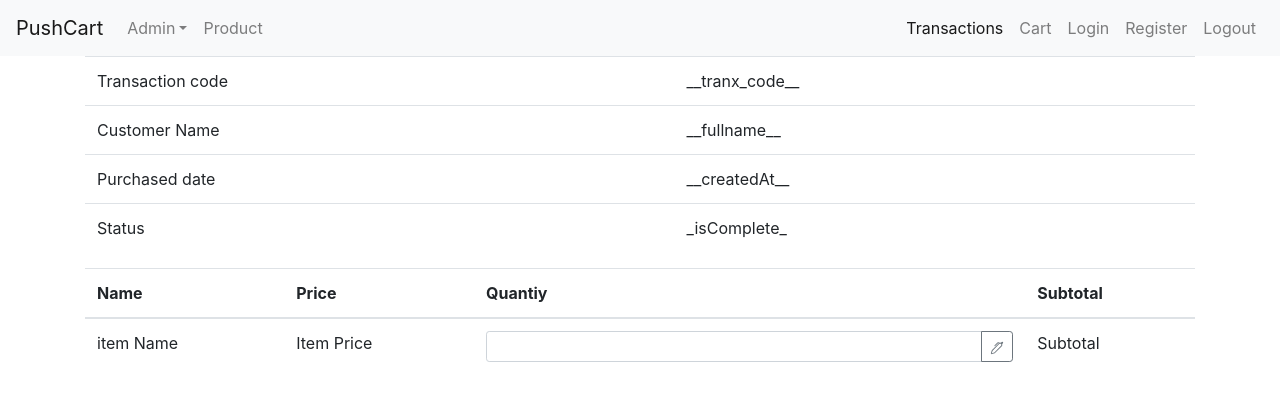
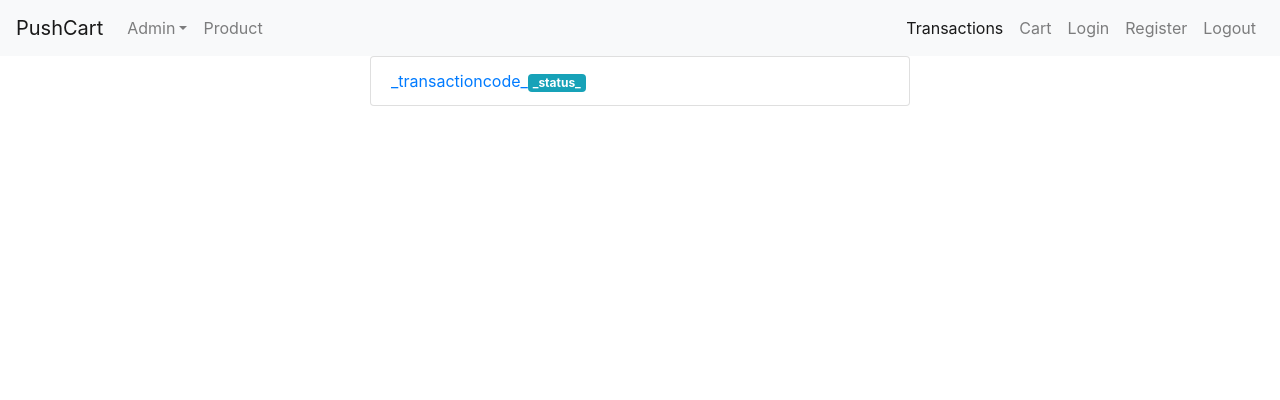
Before and after one commit to MaryDiolas1006/WorldVision-frontEnd-tech-test, a React (Create React App) app: page /transactions in a window 1280 px wide. Shown: the top 400 px of the page. Built offline with nearby package versions, Linux system fonts and the light colour scheme.

Commit message:
create transaction page and single transaction page

```diff
--- a/src/App.js
+++ b/src/App.js
@@ -7,6 +7,7 @@ import EditForm from './components/EditForm';
 import Product from './components/Product';
 import Cart from './components/Cart';
 import Transaction from './components/Transaction';
+import TransactionSingle from './components/TransactionSingle';
 import MainNav from './components/MainNav';
 import {
   BrowserRouter as Router,
@@ -41,8 +42,12 @@ const App = () => {
       <Cart />
       </Route>
 
-      <Route path='/transactions'>
+      <Route exact path='/transactions'>
       <Transaction />
+      </Route>
+
+       <Route exact path='/transactions/:id'>
+      <TransactionSingle />
       </Route>
 
       <Route exact path='/products/:id'>
--- a/src/components/Transaction.js
+++ b/src/components/Transaction.js
@@ -1,48 +1,27 @@
 import React from 'react';
-import TableProduct from './partials/TableProduct';
-
-const Transaction = () => {
-    return (
-        <div className="container">
-            <div className="row">
-                <div className="col-12">
-
-                    {/* Transaction headers */}
-                    <table className="table">
-                        <tbody>
-                            {/* transaction code */}
-                            <tr>
-                                <td>Transaction code</td>
-                                <td>__tranx_code__</td>
-                            </tr>
-                            {/* customer */}
-                            <tr>
-                                <td>Customer Name</td>
-                                <td>__fullname__</td>
-                            </tr>
+import {Link} from 'react-router-dom';
 
 
-                            {/* purchased date */}
-                            <tr>
-                                <td>Purchased date</td>
-                                <td>__createdAt__</td>
-                            </tr>
+const Transaction = (props) => {
+  return (
+    <div className="container">
+    	<div className="row">
+    		<div className="col-12 col-md-8 col-lg-6 mx-auto">
 
-                            {/* status */}
-                            <tr>
-                                <td>Status</td>
-                                <td>_isComplete_</td>
-                            </tr>
-                        </tbody>
-                    </table>
-
-                </div>
-                <div className="col-12">
-                    <TableProduct/>
-                </div>
-            </div>
-        </div>
-    );
+    		<ul className="list-group">
+    			<li className="list-group-item">
+    			<Link to="/transactions/_transId_">
+    				_transactioncode_
+    				<span className="badge badge-info">
+    				_status_
+    				</span>
+    			</Link>
+    			</li>
+    		</ul>
+    		</div>
+    	</div>
+    </div>
+  )
 }
 
 export default Transaction;
--- /dev/null
+++ b/src/components/TransactionSingle.js
@@ -0,0 +1,48 @@
+import React from 'react';
+import TableProduct from './partials/TableProduct';
+
+const TransactionSingle = () => {
+    return (
+        <div className="container">
+            <div className="row">
+                <div className="col-12">
+
+                    {/* Transaction headers */}
+                    <table className="table">
+                        <tbody>
+                            {/* transaction code */}
+                            <tr>
+                                <td>Transaction code</td>
+                                <td>__tranx_code__</td>
+                            </tr>
+                            {/* customer */}
+                            <tr>
+                                <td>Customer Name</td>
+                                <td>__fullname__</td>
+                            </tr>
+
+
+                            {/* purchased date */}
+                            <tr>
+                                <td>Purchased date</td>
+                                <td>__createdAt__</td>
+                            </tr>
+
+                            {/* status */}
+                            <tr>
+                                <td>Status</td>
+                                <td>_isComplete_</td>
+                            </tr>
+                        </tbody>
+                    </table>
+
+                </div>
+                <div className="col-12">
+                    <TableProduct/>
+                </div>
+            </div>
+        </div>
+    );
+}
+
+export default TransactionSingle;
```
